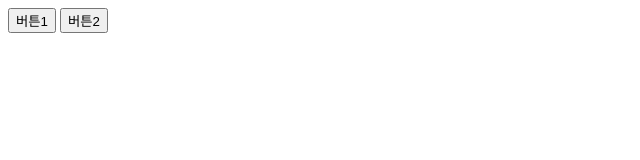
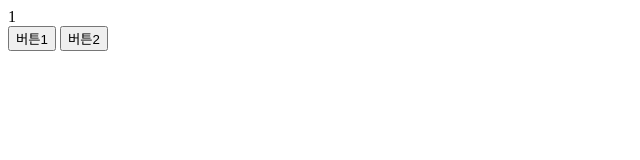
Before and after one commit to redwoodweb/javascript_class, a plain HTML site: page 5_event/exam1/index.html in a window 1280 px wide. Both pictures are taken after a click on the button "버튼2". Shown: the whole page, without its empty margins (0-640 px from the left). Drawn offline with Linux system fonts and the light colour scheme.

Commit message:
events handler2

```diff
--- a/5_event/exam1/index.html
+++ b/5_event/exam1/index.html
@@ -17,7 +17,14 @@
 
     window.onload = function(){
       const btn = document.querySelector("#btn");
-      btn.onclick = () => {
+      //이벤트가 덮어쓰기가 됨
+      // btn.onclick = doProcess2;
+      // btn.onclick = doProcess;
+      // 이벤트 리스너
+      // btn.addEventListener('click',doProcess2, false);
+      // btn.addEventListener('click',doProcess, false);
+      btn.onclick = function(){
+        doProcess();
         doProcess2();
       }
     }
```
